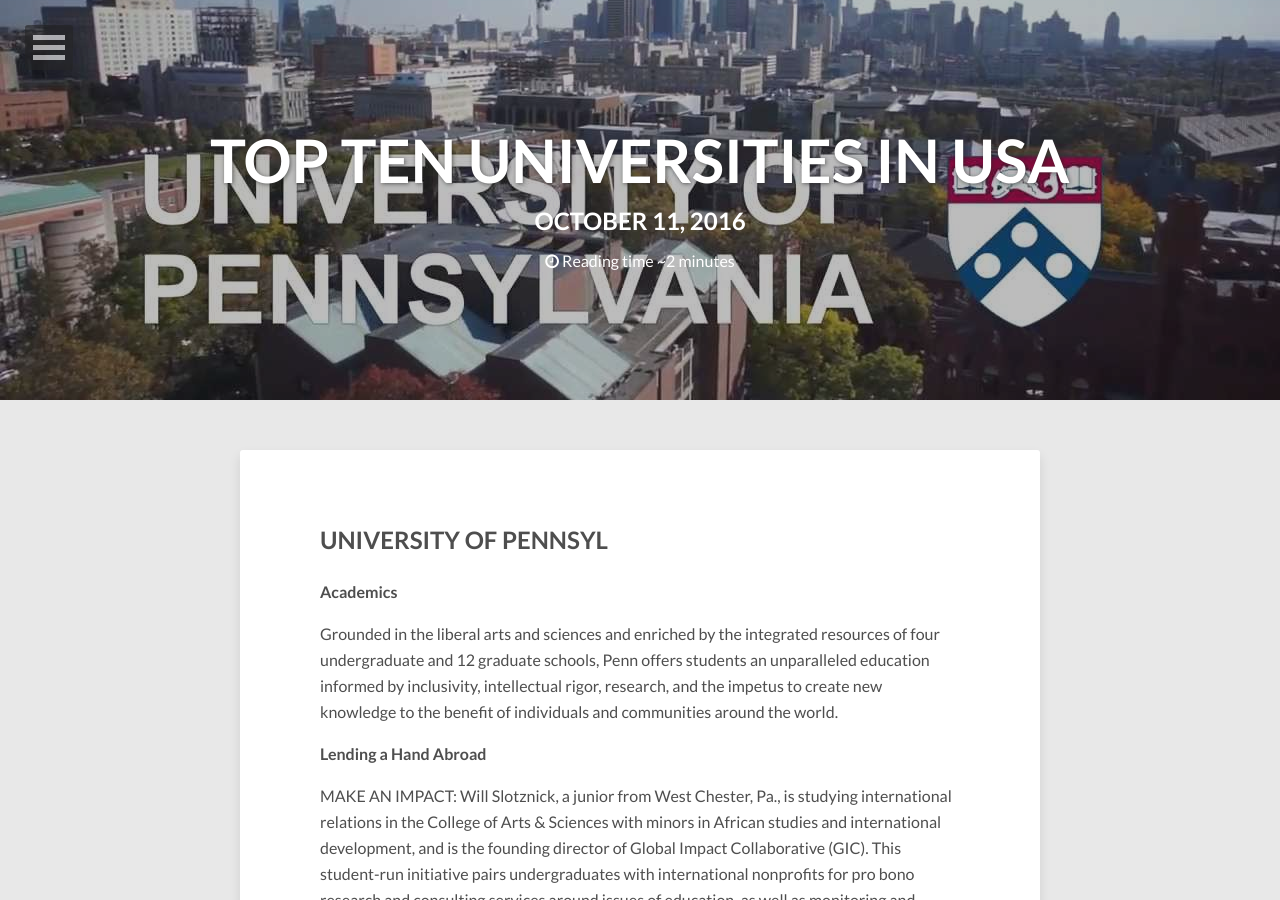
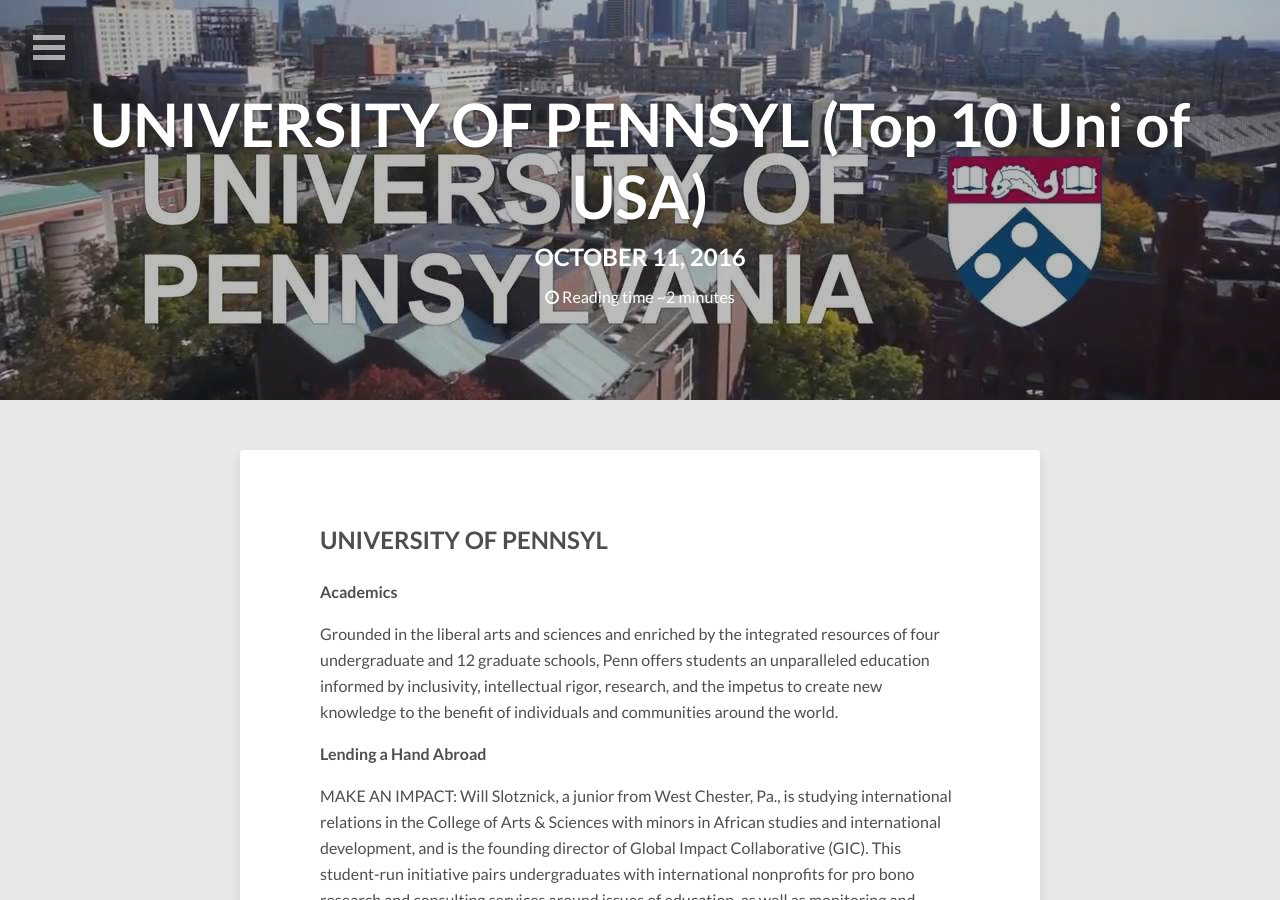
Before and after one commit to vivek1karna/topten, a Jekyll site: the page built from _posts/2016-10-11-top-online-universities10.md, in a window 1280 px wide and 900 px high. Built offline with Jekyll 4.4.1, drawn with Linux system fonts in a browser that asks for light colours; nearby versions of some CDN libraries; comment, search, counter and statistics services are not loaded.

Commit message:
Update 2016-10-11-top-online-universities10.md

```diff
--- a/_posts/2016-10-11-top-online-universities10.md
+++ b/_posts/2016-10-11-top-online-universities10.md
@@ -1,6 +1,6 @@
 ---
 layout: post
-title: TOP TEN UNIVERSITIES IN USA
+title: UNIVERSITY OF PENNSYL (Top 10 Uni of USA)
 description: Top Online Universities
 comments: true
 tags: [Online University USA]
```
